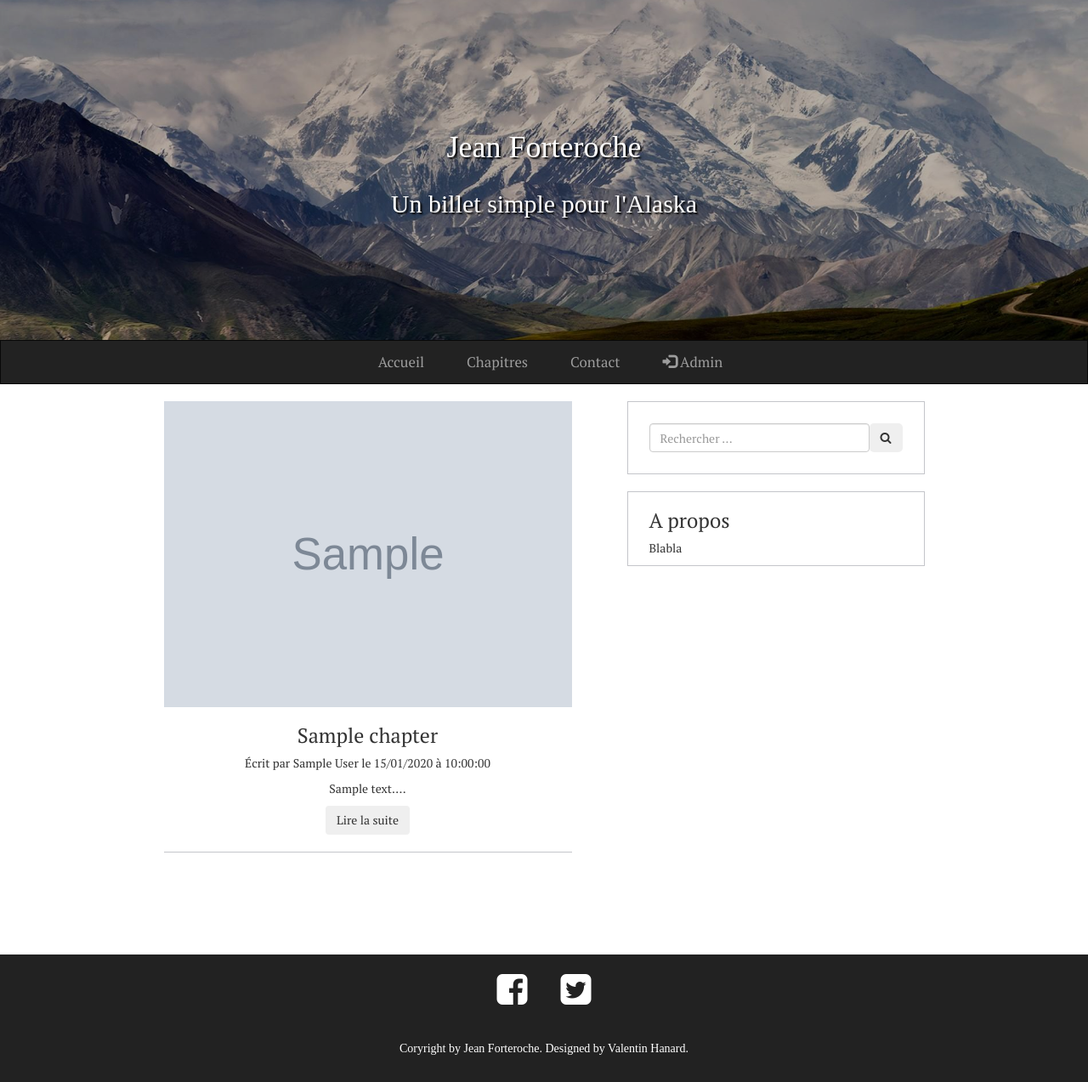
After one commit to Drival59/Projet4, a PHP site: template view/frontend/listChaptersView.php in a window 1280 px wide. The commit adds this page. Shown: the whole page at 85% size. Run offline with PHP 8.4, Linux system fonts and the light colour scheme; the template is opened without the code that fills it: most values are stand-ins (such as "Sample title", 1, 10 or a date in 2020); grey boxes marked "Sample" are stand-in pictures; some libraries are stand-ins or nearby versions; some web fonts are replaced.

Commit message:
Ajout de la page chapitres avec un peu de design

```diff
--- a/index.php
+++ b/index.php
@@ -5,7 +5,9 @@ require_once('controler/backend.php');
 
 try {
   if (isset($_GET['action'])) {
-    # code...
+    if ($_GET['action'] == 'chapters') {
+      listChapters();
+    }
   } else {
     index();
   }
--- a/public/css/style.css
+++ b/public/css/style.css
@@ -73,12 +73,12 @@ header
 }
 .postHome
 {
-  border: 1px solid #222222;
+  border: 1px solid #c4c5ca;
   width: 500px;
   border-radius: 5px;
   text-align: center;
 }
-.btn
+#buttonHome
 {
   background-color: #222222;
   color: white;
@@ -113,3 +113,41 @@ footer
   text-decoration: none;
   color: white;
 }
+#container
+{
+  width: 960px;
+  margin: auto;
+  display: flex;
+  justify-content: space-around;
+}
+.chapters
+{
+  width: 480px;
+  margin: auto;
+  margin-bottom: 20px;
+  padding-bottom: 20px;
+  text-align: center;
+  border-bottom: 1px solid #c4c5ca;
+}
+#widget
+{
+  width: 350px;
+}
+#search
+{
+  display: flex;
+  padding: 25px;
+  margin: auto;
+  border: 1px solid #c4c5ca;
+  align-items: center;
+  margin-bottom: 20px;
+}
+#buttonSearch
+{
+  border-radius: 5px;
+}
+#about
+{
+  border: 1px solid #c4c5ca;
+  padding-left: 25px;
+}
--- /dev/null
+++ b/view/frontend/listChaptersView.php
@@ -0,0 +1,37 @@
+<?php $title = 'Chapitres'; ?>
+
+<?php ob_start(); ?>
+
+<div id="container">
+  <div>
+    <?php
+      foreach ($chapters as $chapter) {
+        $dateFormat = new DateTime($chapter['date_chapter']);
+        $dateFr = $dateFormat->format('d/m/Y à H:i:s');
+        echo '<div class="chapters">';
+        echo '<img src="public/images/' . $chapter['img_chapter'] . '" alt="" width="100%" height="50%">';
+        echo '<h3>' . $chapter['title'] . '</h3>';
+        echo '<p>Écrit par ' . $chapter['author'] . ' le '. $dateFr . '</p>';
+        echo "<p>" . substr($chapter['content'],0,255) . "...</p>";
+        echo '<button type="button" class="btn">Lire la suite</button>';
+        echo '</div>';
+      }
+    ?>
+  </div>
+  <div id="widget">
+    <div id="search">
+      <input type="text" class="form-control" placeholder="Rechercher ...">
+      <button id="buttonSearch" type="button" class="btn">
+        <i class="fa fa-search" aria-hidden="true"></i>
+      </button>
+    </div>
+    <div id="about">
+      <h3>A propos</h3>
+      <p>Blabla</p>
+    </div>
+  </div>
+</div>
+
+<?php $content = ob_get_clean(); ?>
+
+<?php require('template.php'); ?>
```
Also changed, not shown: controler/frontend.php (+7 -7 lines), model/ChapterManager.php (added, +24 -0 lines), model/PostManager.php (deleted, +0 -24 lines), view/frontend/indexView.php (+7 -8 lines), view/frontend/listPostsView.php (deleted, +0 -16 lines).
